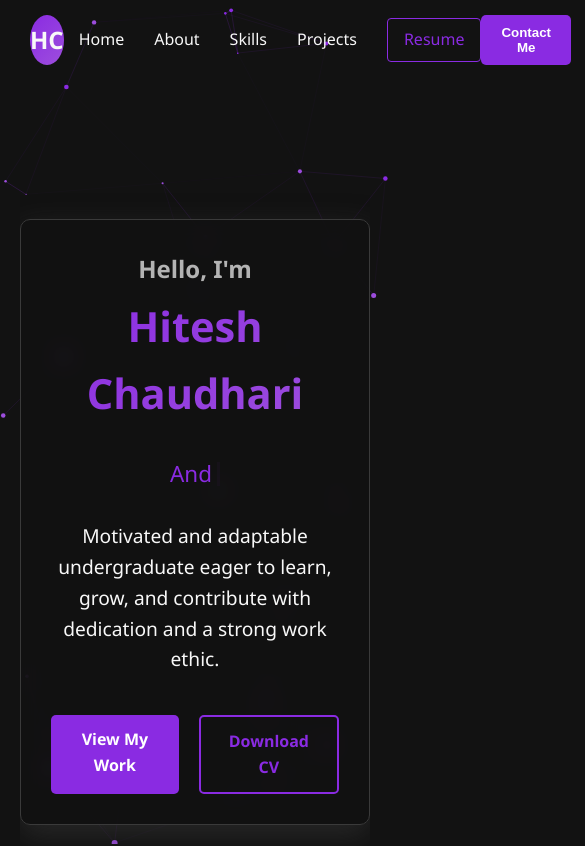
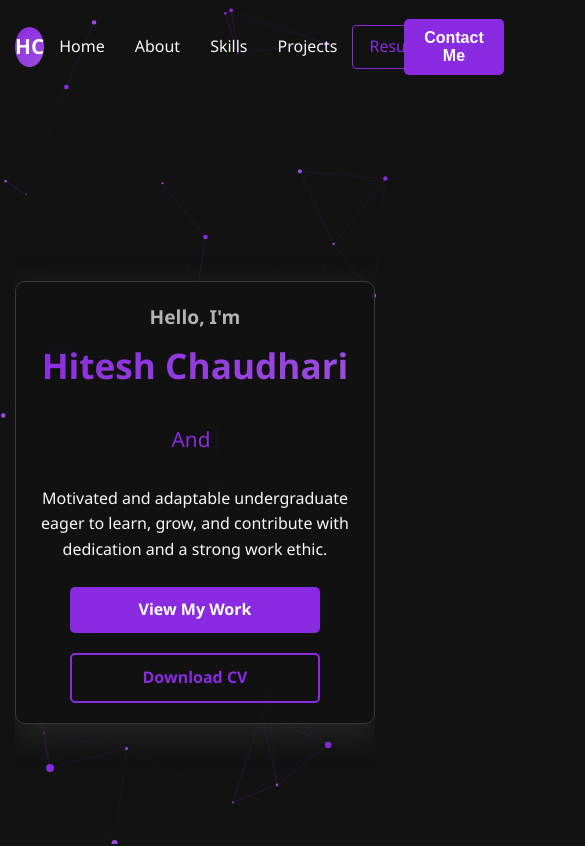
Before and after one commit to Hiteshyc/MyPortfolio, a React (Vite) app in the folder portfolio_2/: page / in a window 390 px wide. Shown: the top 846 px of the page, 585 px wide, since content can reach past the window. Built offline with nearby package versions, Linux system fonts and the light colour scheme.

Commit message:
Update index.css

```diff
--- a/portfolio_2/src/index.css
+++ b/portfolio_2/src/index.css
@@ -860,207 +860,401 @@ section {
 
 
 
+/* Mobile and Responsive Fixes */
 
-/* Portrait Mode */
-@media screen and (orientation: portrait) {
-  .hero-content h1 {
-    font-size: 2.3rem;
+/* Global Mobile Adjustments */
+@media screen and (max-width: 768px) {
+  /* Improved container padding */
+  section {
+    padding: 80px 15px;
   }
 
-  .name {
-    font-size: 2.6rem;
+  /* Better text alignment */
+  .section-title {
+    font-size: 2rem;
+    margin-bottom: 40px;
   }
 
-  .typewriter {
-    font-size: 1.4rem;
-    height: 2.2rem;
+  /* Fixed width containers */
+  .hero-content,
+  .about-content,
+  .skill-card,
+  .project-card,
+  .contact-info,
+  .contact-form-container {
+    width: 100%;
+    max-width: 100%;
   }
 
-  .image-border {
-    width: 280px;
-    height: 320px;
+  /* Ensure all content centers properly */
+  .about-container,
+  .skills-container,
+  .projects-container,
+  .contact-container {
+    display: flex;
+    flex-direction: column;
+    align-items: center;
   }
 
-  .contact-container {
-    gap: 30px;
+  /* Make sure grids stack properly */
+  .skills-container,
+  .projects-container {
+    grid-template-columns: 1fr;
+    width: 100%;
+  }
+
+  /* Fix button alignment */
+  .hero-buttons,
+  .about-buttons,
+  .project-links {
+    justify-content: center;
+    width: 100%;
+  }
+
+  /* Ensure navbar is properly fixed */
+  .navbar {
+    width: 100%;
+  }
+
+  /* Properly center modal content */
+  .contact-modal-container {
+    width: 100%;
   }
 }
 
-/* Landscape Mode */
-@media screen and (orientation: landscape) and (max-height: 600px) {
-  section {
-    padding: 60px 20px;
-    min-height: 120vh;
-  }
-
-  .hero-container {
-    min-height: 120vh;
-  }
-
-  .image-border {
-    width: 220px;
-    height: 240px;
-  }
-
-  .section-title {
-    margin-bottom: 40px;
-  }
-
-  .skill-card, .project-card, .contact-info, .contact-form-container {
-    padding: 20px;
-  }
-}
-
-/* Small Screens (e.g. iPhone SE, older phones) */
-@media screen and (max-width: 375px) {
-  .hero-content h1 {
-    font-size: 2rem;
-  }
-
-  .name {
-    font-size: 2.4rem;
-  }
-
-  .typewriter {
-    font-size: 1.3rem;
-  }
-
-  .hero-description {
-    font-size: 1rem;
-  }
-
-  .section-title {
-    font-size: 1.8rem;
-  }
-
-  .image-border {
-    width: 220px;
-    height: 240px;
-  }
-
-  .project-image {
-    height: 160px;
-  }
-
-  .contact-method {
-    flex-direction: column;
-    text-align: center;
-  }
-
-  .contact-icon {
-    margin-right: 0;
-    margin-bottom: 10px;
-  }
-}
-
-/* Medium-sized phones */
-@media screen and (min-width: 376px) and (max-width: 480px) {
-  .navbar-container {
-    padding: 0 15px;
-  }
-
-  .skill-icon {
-    font-size: 2.2rem;
-  }
-
-  .project-links {
-    flex-direction: column;
-    gap: 10px;
-  }
-}
-
-/* Large Phones */
-@media screen and (min-width: 481px) and (max-width: 767px) {
-  .project-card {
-    max-width: 450px;
-    margin: 0 auto;
-  }
-
-  .hero-buttons {
-    max-width: 350px;
-    margin: 0 auto;
-  }
-}
-
-/* Tablets */
-@media screen and (min-width: 768px) and (max-width: 991px) {
-  .about-content {
-    padding: 0 30px;
-  }
-
-  .projects-container {
-    grid-template-columns: repeat(auto-fill, minmax(320px, 1fr));
-  }
-
-  .contact-container {
-    max-width: 650px;
-    margin: 0 auto;
-  }
-}
-
-/* Width-based media queries for specific components */
-@media screen and (max-width: 340px) {
-  .tech-stack {
-    gap: 5px;
-  }
-
-  .tech-tag {
-    padding: 4px 8px;
-    font-size: 0.8rem;
-  }
-
+/* Extra Small Devices (phones, 320px and up) */
+@media screen and (min-width: 320px) and (max-width: 479px) {
+  /* Navbar adjustments */
   .logo {
     width: 40px;
     height: 40px;
     font-size: 1.3rem;
   }
-}
 
-/* Height-based media queries */
-@media screen and (max-height: 700px) {
-  .section-title {
-    margin-bottom: 30px;
+  /* Hero section adjustments */
+  .hero-content {
+    padding: 20px 15px;
   }
 
-  .hero-content {
-    padding: 20px;
+  .hero-content h1 {
+    font-size: 1.8rem;
   }
 
-  .hero-description {
-    margin-bottom: 20px;
-  }
-}
-
-/* Device-specific fixes */
-/* For notched devices like iPhone X and newer */
-@supports (padding: max(0px)) {
-  .navbar {
-    padding-left: max(15px, env(safe-area-inset-left));
-    padding-right: max(15px, env(safe-area-inset-right));
-  }
-
-  .contact-modal-overlay {
-    padding-left: max(20px, env(safe-area-inset-left));
-    padding-right: max(20px, env(safe-area-inset-right));
-    padding-bottom: max(20px, env(safe-area-inset-bottom));
-  }
-}
-
-/* For foldable devices */
-@media screen and (max-width: 320px) {
-  .hero-content h1 {
-    font-size: 1.8rem;
+  .greeting {
+    font-size: 1.2rem;
   }
 
   .name {
     font-size: 2.2rem;
   }
 
-  .section-title {
-    font-size: 1.7rem;
+  .typewriter {
+    font-size: 1.3rem;
+    height: 2rem;
   }
 
+  .hero-description {
+    font-size: 1rem;
+    margin-bottom: 25px;
+  }
+
+  /* Button adjustments */
   .btn {
     padding: 10px 20px;
+    width: 100%;
+    max-width: 250px;
+  }
+
+  /* About section adjustments */
+  .about-wrapper {
+    padding: 60px 15px;
+  }
+
+  .image-border {
+    width: 220px;
+    height: 250px;
+    margin: 0 auto 30px;
+  }
+
+  .about-content {
+    text-align: center;
+    padding: 0 10px;
+  }
+
+  .about-content p {
+    font-size: 1rem;
+  }
+
+  /* Skills section adjustments */
+  .skills-wrapper {
+    padding: 60px 15px;
+  }
+
+  .skill-card {
+    padding: 20px 15px;
+    margin-bottom: 20px;
+    width: 100%;
+  }
+
+  /* Project section adjustments */
+  .projects-wrapper {
+    padding: 60px 15px;
+  }
+
+  .project-card {
+    width: 100%;
+    margin-bottom: 30px;
+  }
+
+  .project-image {
+    height: 180px;
+  }
+
+  .project-content {
+    padding: 20px 15px;
+  }
+
+  .tech-stack {
+    justify-content: center;
+  }
+
+  .tech-tag {
+    padding: 4px 10px;
+    font-size: 0.8rem;
+    margin: 3px;
+  }
+
+  /* Contact section adjustments */
+  .contact-wrapper {
+    padding: 60px 15px;
+  }
+
+  .contact-info,
+  .contact-form-container {
+    padding: 20px 15px;
+    width: 100%;
+  }
+
+  .contact-method {
+    flex-direction: column;
+    align-items: center;
+    text-align: center;
+    margin-bottom: 25px;
+  }
+
+  .contact-icon {
+    margin: 0 0 10px 0;
+  }
+
+  .form-group {
+    margin-bottom: 15px;
+  }
+
+  /* Footer adjustments */
+  .footer {
+    padding: 40px 15px 20px;
+    text-align: center;
+  }
+
+  .footer-links {
+    flex-direction: column;
+    gap: 15px;
   }
 }
+
+/* Small Devices (large phones, 480px and up) */
+@media screen and (min-width: 480px) and (max-width: 767px) {
+  /* Hero section adjustments */
+  .hero-content {
+    padding: 25px;
+    max-width: 450px;
+  }
+
+  /* Button width adjustments */
+  .btn {
+    width: auto;
+  }
+
+  /* Image adjustments */
+  .image-border {
+    width: 280px;
+    height: 320px;
+  }
+
+  /* Card sizing for better fit */
+  .skill-card,
+  .project-card {
+    max-width: 420px;
+    margin-left: auto;
+    margin-right: auto;
+  }
+
+  /* Contact form sizing */
+  .contact-info,
+  .contact-form-container {
+    max-width: 420px;
+    margin-left: auto;
+    margin-right: auto;
+  }
+
+  /* Footer link adjustments */
+  .footer-links {
+    flex-wrap: wrap;
+    justify-content: center;
+  }
+}
+
+/* Portrait Mode Specific Fixes */
+@media screen and (orientation: portrait) {
+  /* Center all content properly */
+  .hero-content,
+  .about-container,
+  .skills-container,
+  .projects-container,
+  .contact-container {
+    text-align: center;
+  }
+
+  /* Ensure buttons stack properly on portrait */
+  .hero-buttons,
+  .about-buttons {
+    flex-direction: column;
+    align-items: center;
+  }
+
+  /* Adjust image on portrait */
+  .about-image {
+    margin-bottom: 30px;
+  }
+
+  /* Make form inputs larger for touch */
+  .form-group input,
+  .form-group textarea {
+    padding: 14px;
+    font-size: 16px; /* Prevents iOS zoom on focus */
+  }
+}
+
+/* Landscape Mode Specific Fixes */
+@media screen and (orientation: landscape) and (max-height: 600px) {
+  /* Adjust vertical spacing */
+  section {
+    padding: 40px 20px;
+    min-height: 120vh;
+  }
+
+  /* Make hero content more compact */
+  .hero-content {
+    padding: 20px;
+  }
+
+  .hero-content h1 {
+    margin-bottom: 10px;
+  }
+
+  .hero-description {
+    margin-bottom: 20px;
+  }
+
+  /* Adjust image size for landscape */
+  .image-border {
+    width: 180px;
+    height: 200px;
+  }
+
+  /* Improve about section layout for landscape */
+  .about-container {
+    flex-direction: row;
+    text-align: left;
+    align-items: center;
+  }
+
+  /* Better button layout for landscape */
+  .hero-buttons,
+  .about-buttons {
+    flex-direction: row;
+  }
+
+  /* Adjust card sizes */
+  .skill-card,
+  .project-card,
+  .contact-info,
+  .contact-form-container {
+    padding: 15px;
+  }
+}
+
+/* Fix for navbar mobile menu */
+@media screen and (max-width: 768px) {
+  .nav-links {
+    width: 100%;
+    top: 80px;
+  }
+
+  .nav-links.active {
+    display: flex;
+    flex-direction: column;
+    padding: 20px 0;
+  }
+
+  .nav-item {
+    width: 100%;
+    text-align: center;
+    padding: 12px 0;
+  }
+
+  .resume-link {
+    margin: 10px auto;
+    display: inline-block;
+  }
+}
+
+/* Fix for notched devices */
+@supports (padding: max(0px)) {
+  .navbar-container,
+  .hero-content,
+  .about-container,
+  .skills-container,
+  .projects-container,
+  .contact-container,
+  .footer-container {
+    padding-left: max(15px, env(safe-area-inset-left));
+    padding-right: max(15px, env(safe-area-inset-right));
+  }
+
+  body {
+    padding-bottom: max(0px, env(safe-area-inset-bottom));
+  }
+}
+
+/* Additional scrolling fix */
+html, body {
+  overflow-x: hidden;
+  width: 100%;
+}
+
+/* Fix for form elements on mobile */
+input,
+textarea,
+select,
+button {
+  font-size: 16px; /* Prevents iOS zoom on focus */
+  max-width: 100%;
+}
+
+/* Fix for project card active state on mobile */
+@media screen and (max-width: 768px) {
+  .project-card.active {
+    display: flex;
+    flex-direction: column;
+  }
+
+  .project-card.active .project-image {
+    height: 200px;
+  }
+}
+
+/* Fix for mobile menu button */
+.mobile-menu-btn {
+  z-index: 1001;
+}
```
